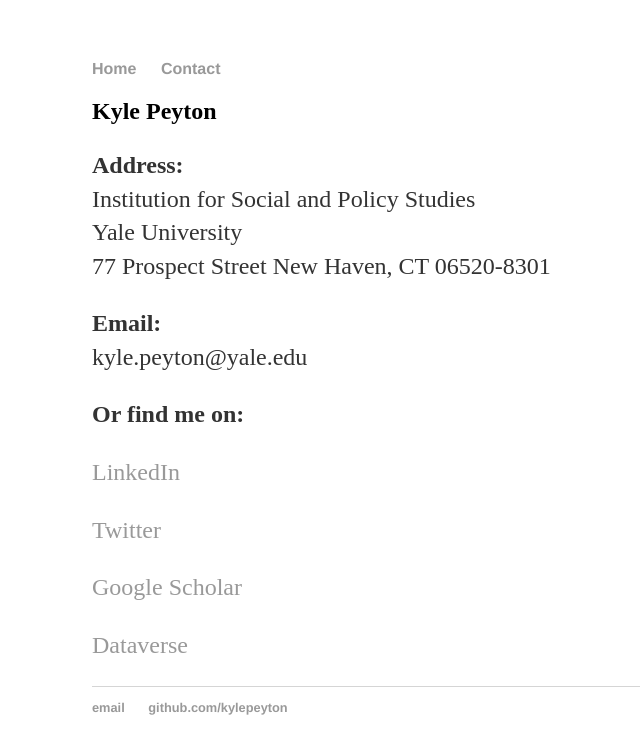
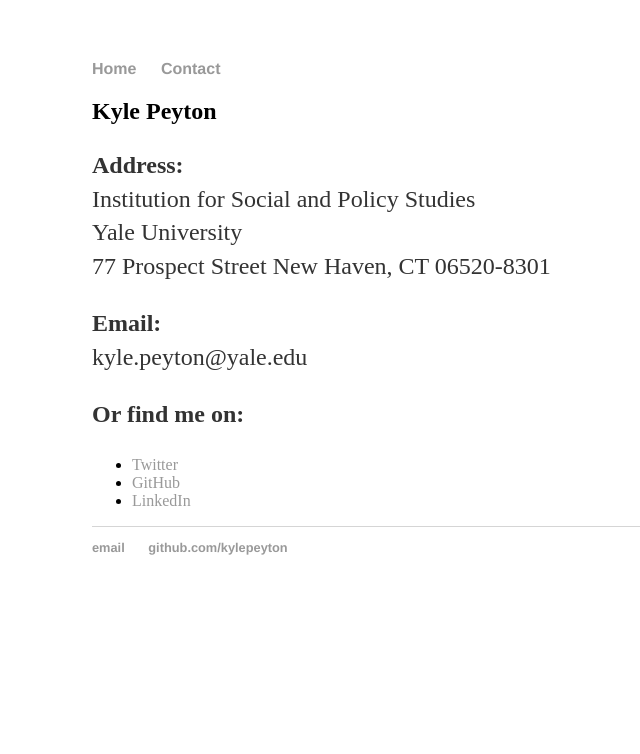
Before and after one commit to kylepeyton/kylepeyton.github.io, a Jekyll site: the page built from contact/index.markdown, in a window 1280 px wide. Shown: the top 754 px of the page, without its empty margins (100-740 px from the left). Built offline with Jekyll 4.4.1, drawn with Linux system fonts in a browser that asks for light colours.

Commit message:
Update index.markdown

```diff
--- a/contact/index.markdown
+++ b/contact/index.markdown
@@ -14,10 +14,26 @@
 
 **Or find me on:**
 
-[LinkedIn](https://www.linkedin.com/in/kyle-peyton-324790125){:target="_blank"}
-
-[Twitter](https://twitter.com/peyton_k){:target="_blank"}
-
-[Google Scholar](https://scholar.google.com/citations?user=Hccq-KMAAAAJ&hl=en){:target="_blank"}
-
-[Dataverse](https://dataverse.harvard.edu/dataverse.xhtml?alias=kpeyton){:target="_blank"}
+<ul>
+{% if site.twitter_username %}
+  <li>
+    <a href="https://twitter.com/{{ site.twitter_username }}">
+      <i class="fa fa-twitter"></i> Twitter
+    </a>
+  </li>
+{% endif %}
+{% if site.github_username %}
+  <li>
+    <a href="https://github.com/{{ site.github_username }}">
+      <i class="fa fa-github"></i> GitHub
+    </a>
+  </li>
+{% endif %}
+{% if site.linkedin_username %}
+  <li>
+    <a href="https://linkedin.com/in/{{ site.linkedin_username }}">
+      <i class="fa fa-linkedin"></i> LinkedIn
+    </a>
+  </li>
+{% endif %}
+</ul>
```
